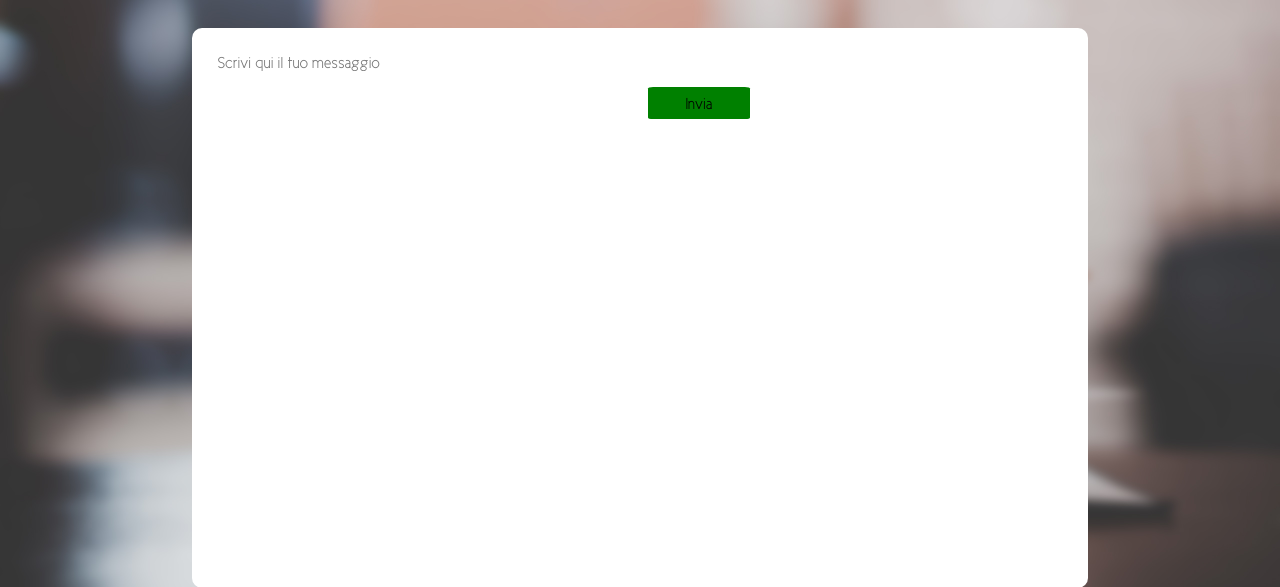
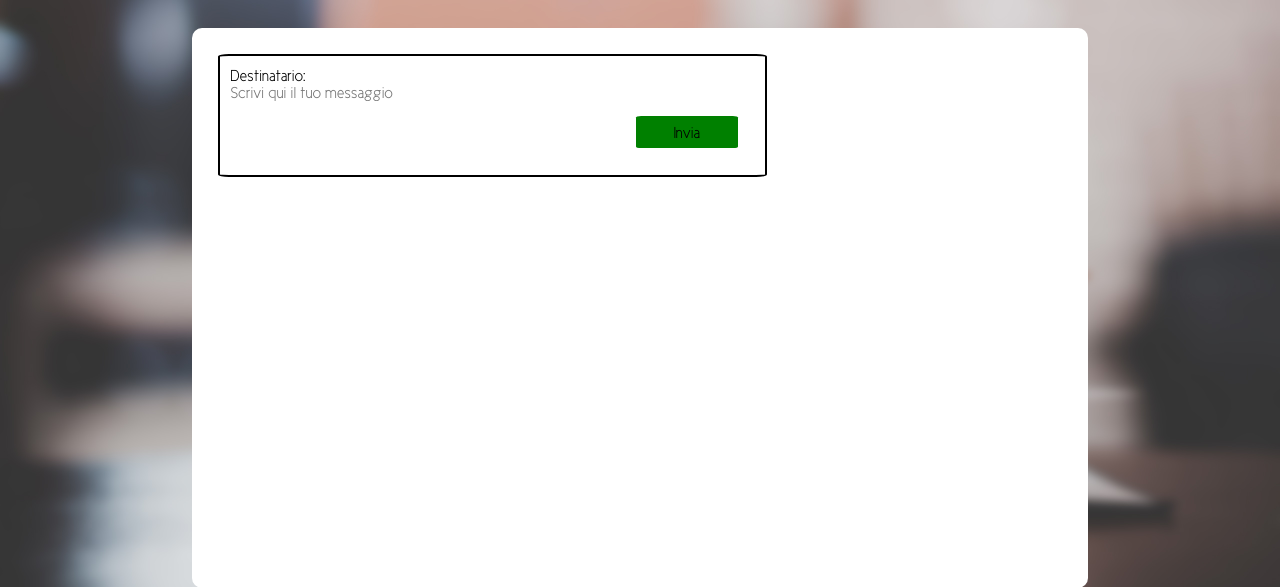
Before and after one commit to AndreaPicasso/BookSharing-Sito, a PHP site: page /chat.php in a window 1280 px wide. Shown: the part 136-723 px from the top of the page. Run offline with PHP 8.4, Linux system fonts and the light colour scheme; a user stored in the database is signed in; tables that the repository leaves empty hold one stand-in row (values such as "Sample post").

Commit message:
CHAT FUNZIONANTEEEE

```diff
--- a/chat.php
+++ b/chat.php
@@ -18,7 +18,8 @@
                      -->
                 </span>
                 <div id="writemessage">
-                    <form  action="" method="post" >
+                    <form  action="#" method="post" >
+                        Destinatario: <input readonly="text" id="destinatario" name="destinatario" value="">
                         <input type="text" id="message" name="message" placeholder="Scrivi qui il tuo messaggio">
 
                         <br>
@@ -38,6 +39,8 @@
     <script type="text/javascript">
         /* CHIAMATA AJAX */
         function riempiChat(other) {
+        var dest = document.getElementById("destinatario");
+            dest.value =other;
         var chat = document.getElementById("chat_content");
         chat.innerHTML = synchcall(other);
     }
@@ -63,7 +66,9 @@
     </script>
   </body>
 
+
 <?php
+    //set up page
     function addChat(){
         $con = mysqli_connect(SERVER,USER,PSW);
         mysqli_select_db($con,DB);
@@ -82,6 +87,11 @@
         $numrows= mysqli_num_rows($res);
         for($i = 0; $i<$numrows; $i++){
             $row = mysqli_fetch_assoc($res);
+             //Riempi la chat con il primo
+            /*
+            if($i==0)
+                $toShow = $row['destinatario'];
+                */
             $mod = $i%2;
             echo '<div class="listelement'.$mod.'" onclick="riempiChat(\''.$row['destinatario'].'\')">'.$row['destinatario'].'</div>';
         }
@@ -94,29 +104,32 @@
         }
     }
 
+?>
 
+<?php
+ //send message
+if(isset($_POST['sendbutton'])){
+    $text = $_POST['message'];
+    $dest = $_POST['destinatario'];
+    $email = $_SESSION['email'];
+    $ok=true;
+    if(strcmp($dest,"")==0){
+        echo '<script type="text/javascript">window.alert("Nessun destinatario selezionato")</script>';
+        $ok = false;
+    }
+    if(strcmp($text,"")==0){
+        echo '<script type="text/javascript">window.alert("Impossibile inviare un messaggio vuoto")</script>';
+        $ok=false;
+    }
+    if($ok){
+         $con = mysqli_connect(SERVER,USER,PSW);
+        mysqli_select_db($con,DB);
+        $text = mysqli_real_escape_string($con,$text);
+        $query = "INSERT INTO message (mittente, destinatario, testo, datames) VALUES ('".$email."','".$dest."','".$text."',FROM_UNIXTIME(".time()."));";
+        $res = mysqli_query($con,$query);
+        echo '<script type="text/javascript">riempiChat(\''.$dest.'\')</script>';
+    }
+}
 
-    /*
-    function ajaxRiempiChat($other){
-        $email = $_SESSION['email'];
-        $query = 'SELECT *
-        FROM message
-        WHERE (mittente="'.$email.'" AND destinatario="'.$other.'")
-        OR (destinatario="'.$email.'" AND mittente="'.$other.'")
-        ORDER BY datames;';
-        $res = mysqli_query($con,$query);
-        $numrows= mysqli_num_rows($res);
-        for($i = 0; $i<$numrows; $i++){
-            $row = mysqli_fetch_assoc($res);
-            if(strcmp($row['destinatario'],$email)==0){
-                $id="chatmessagerecieved";
-            }
-            else{
-                $id="chatmessagesend";
-            }
-            echo '<div id="'.$id.'">'.$row['testo'].'</div>';
-        }
-    }
-    */
 ?>
 </html>
--- a/css/chat.css
+++ b/css/chat.css
@@ -42,6 +42,10 @@
     vertical-align: bottom;
         width: 100%;
         height: 15%;
+    padding: 2%;
+    border-radius: 2%;
+    border: 2px;
+    border-style: double;
 }
 
 #chat_content{
--- a/php/riempiChat.php
+++ b/php/riempiChat.php
@@ -13,7 +13,7 @@
     $query =    'SELECT * FROM `message`
                 WHERE (mittente="'.$email.'" AND destinatario ="'.$other.'") OR
                 (destinatario="'.$email.'" AND mittente ="'.$other.'")
-                ORDER BY datames DESC; ';
+                ORDER BY datames ; ';
     $res = mysqli_query($con,$query);
     $numrows= mysqli_num_rows($res);
     for($i = 0; $i<$numrows; $i++){
```
